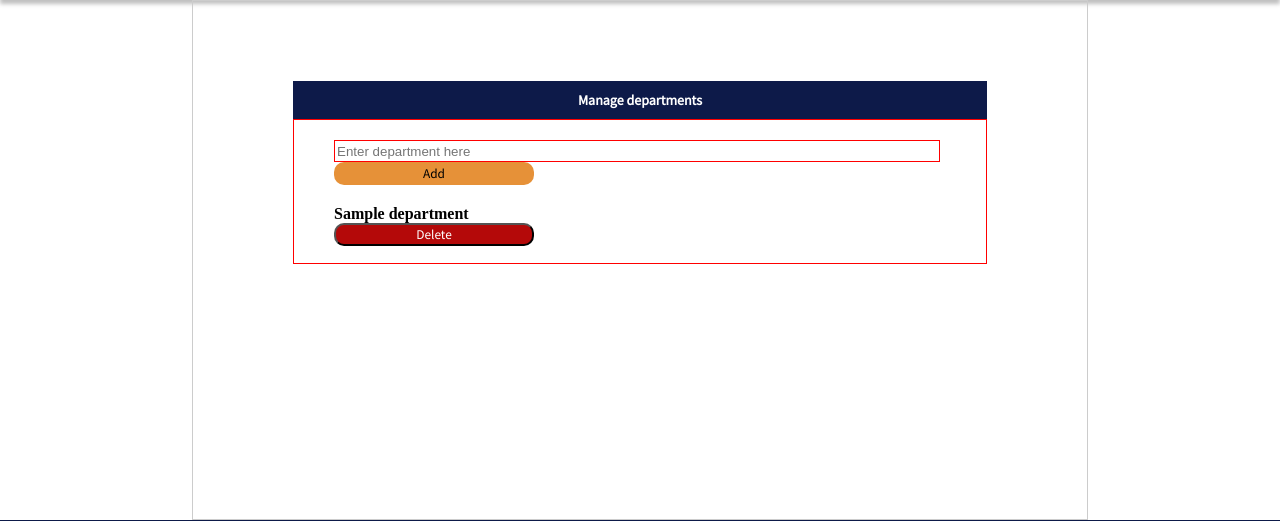
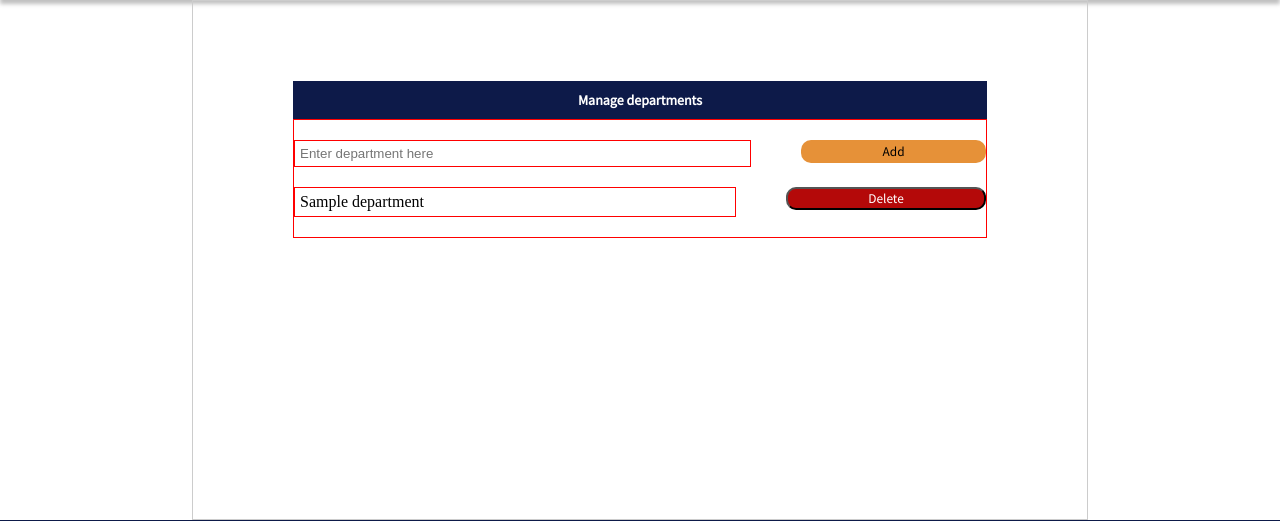
Before and after one commit to NiniolaX/ResourceHub, a Flask app: template templates/manage_departments.html in a window 1280 px wide. Shown: the part 60-581 px from the top of the page. Run offline with Flask 3, Linux system fonts and the light colour scheme; the template is opened without the code that fills it: most values are stand-ins (such as "Sample title", 1, 10 or a date in 2020).

Commit message:
added Styling to departments dashboard

```diff
--- a/static/css/dashboard-base.css
+++ b/static/css/dashboard-base.css
@@ -68,3 +68,8 @@ button.manage-item {
     font-family: 'Source Sans Pro', sans-serif;
     border-radius: 20px;
 }
+ul, li {
+    margin: 0;
+    padding: 0;
+    list-style-type: none ;
+}
--- a/static/css/manage_department.css
+++ b/static/css/manage_department.css
@@ -1,19 +1,38 @@
-.department-name, .department {
-    height: 18px;
-    width: 600px;
+.add-department {
+    display: flex;
+    width: 100%;
+    gap: 50px;
+    box-sizing: border-box;
+}
+.department-name{
+    width: 80%;
     border: solid 1px red;
-
+    flex-basis: 70%;
+    padding: 5px;
 }
-
-.add-button {
-    height: 23px;
-    width: 200px;
+ul.department-list {
+    width: 100%;
+    display: flex;
+    flex-direction: column;
 }
-
-.department {
-    list-style-type: none;
-    margin: 20px 0 20px 0;
-    display: inline-block;
+.delete-department {
+    display: flex;
+}
+li.department {
+    display: flex;
+    width: 100%;
+    box-sizing: border-box;
+    gap: 50px;
+    margin-top: 20px;
+}
+.department p {
+    padding: 5px;
+    flex-basis: 80%;
+    border: 1px solid red;
+    width: 80%;
+}
+.department form {
+    flex-basis: 20%;
 }
 .delete-button:hover {
     background-color: darkred;
--- a/static/css/manage_teachers.css
+++ /dev/null
@@ -1,16 +0,0 @@
-.department {
-    border: none;
-    font-weight: bold;
-}
-.add-teacher {
-    display: flex;
-    width: 100%;
-    border: 1px solid purple;
-}
-.teacher-list input {
-    width: 301px;
-    height: 18ox;
-    border: 1px solid blue;
-    flex-basis: 15%;
-    margin-right: 50px;
-}
```
